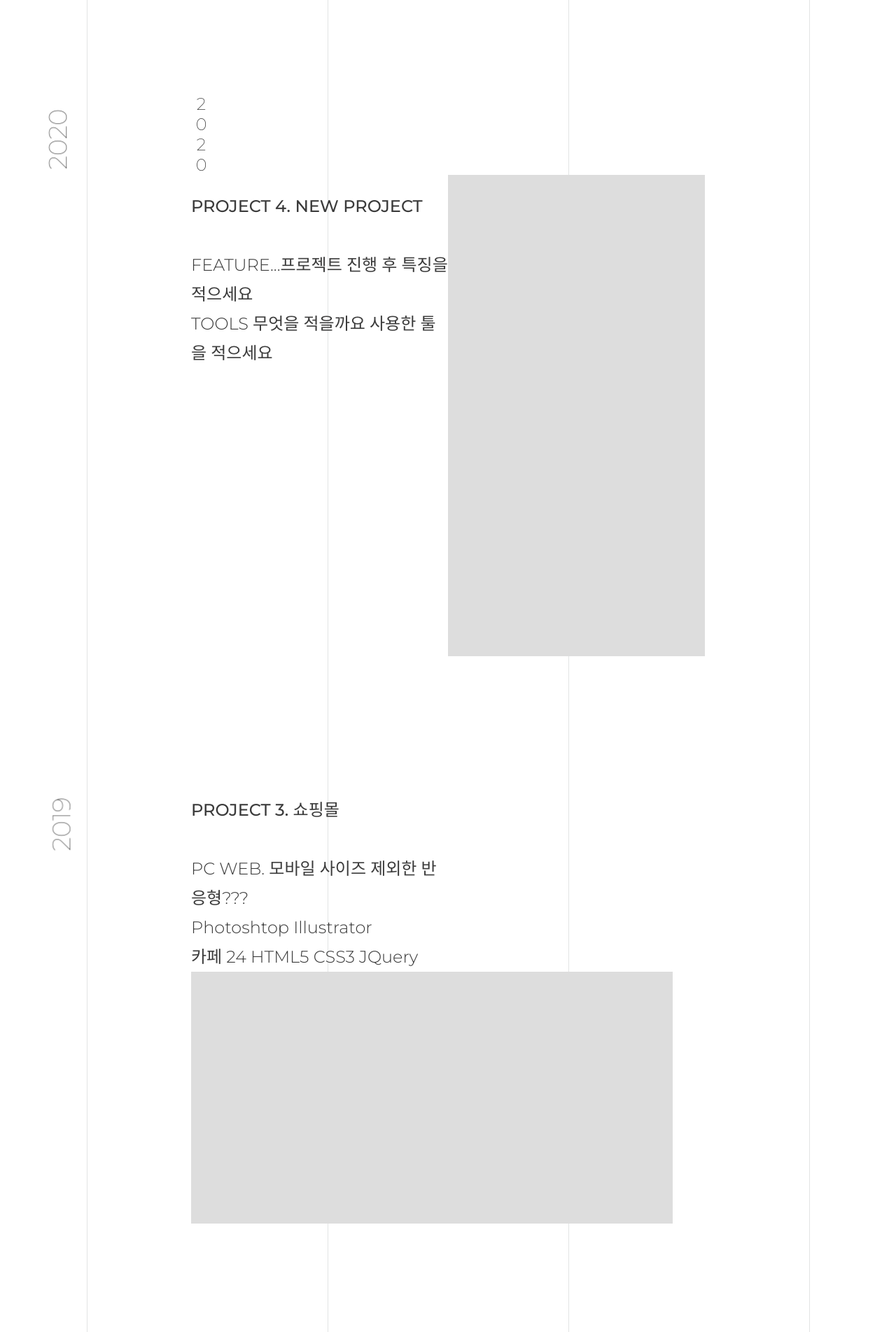
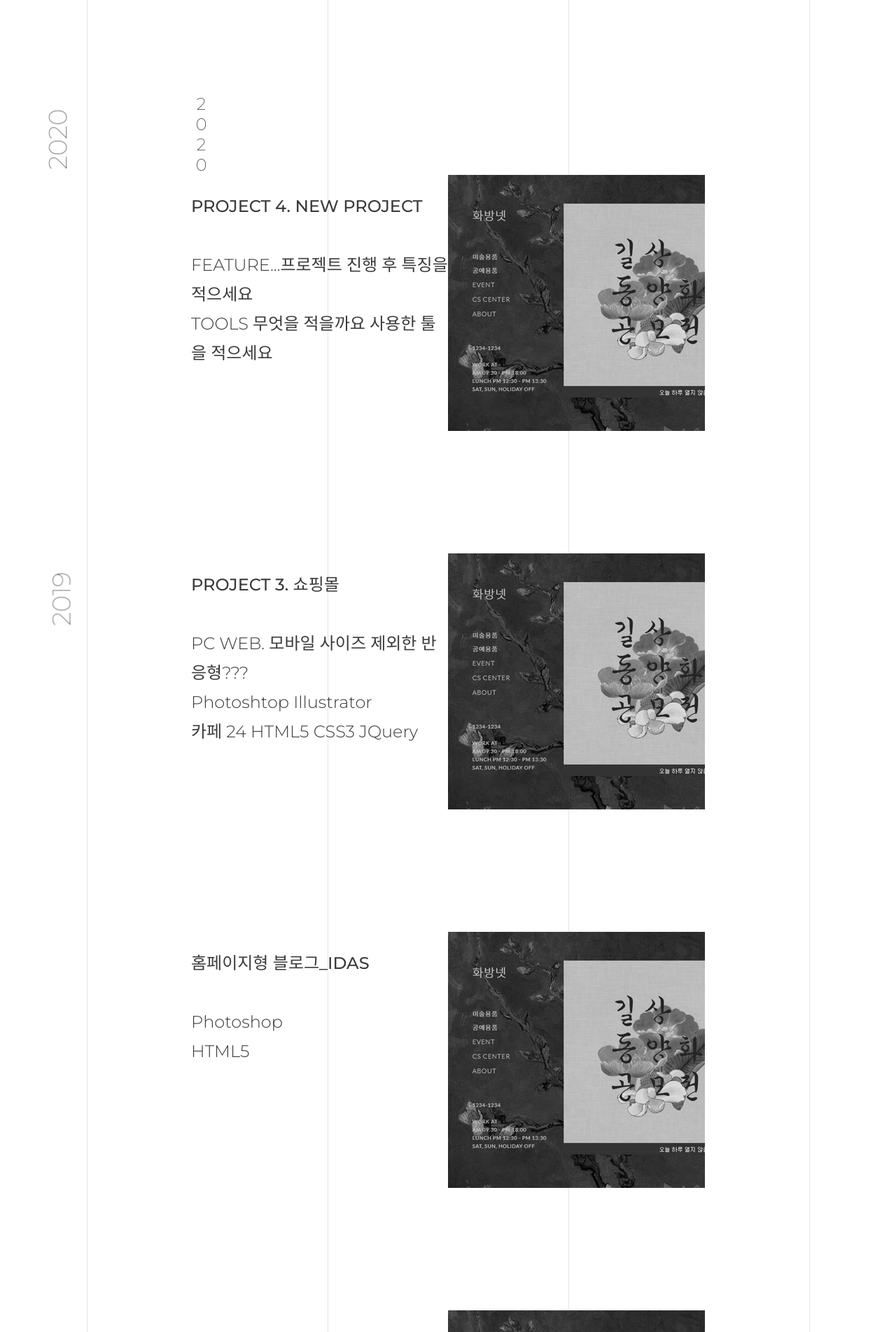
Before and after one commit to H-silver/portfolio_2020, a PHP site: page / in a window 1280 px wide. Shown: the part 1369-3273 px from the top of the page at 70% size. Run offline with PHP 8.4, Linux system fonts and the light colour scheme; some web fonts are replaced.

Commit message:
스크립트 수정

```diff
--- a/css/common.css
+++ b/css/common.css
@@ -148,8 +148,9 @@ h3 {
       line-height: 42px;
    }
 
-   .block { float:left; width:50%; height:688px; background:#ddd; position:relative; overflow:hidden; }
-	   .bg { width:100%; height:100%; background:red; position:absolute; top:0; left:0; transform:translate3d(-100%,-100%,0); transition:all 0.3s; }
+   .block { float:left; width:50%; height:366px; background:url(../img/project3.png); position:relative; overflow:hidden; }
+      .bg { width:100%; height:100%; background:url(../img/project3_h.png); position:absolute; top:0; left:0; transform:translate3d(-100%,-100%,0); transition:all 0.3s; }
+
    /*
    .imgbox {
       width: 50%;
--- a/index.html
+++ b/index.html
@@ -28,7 +28,7 @@
 
 $(document).ready(function() {
    var mouse = {},
-      $block = $('.imgbox .block'),
+      $block = $('#container .block'),
       startFlag = false;
 
    $(document).on('mousemove', function(e) {
@@ -188,7 +188,7 @@ $(document).ready(function() {
         <!--컨테이너 틀은 가능하면 같은형식으로-->
         <div class="project">
             <h2>PROJECT</h2>
-            <div class="contbox imgbox">
+            <div class="contbox">
                     <div class="year">2020</div>
                     <div class="test">2020</div>
                     <div class="txtbox">
@@ -209,8 +209,8 @@ $(document).ready(function() {
                         Photoshtop  Illustrator <br>
                         카페 24  HTML5  CSS3   JQuery</p>
                 </div>
-                <div class="imgbox">
-                    <img src="./img/project4.png" alt="프로젝트4">
+                <div class="block">
+                    <div class="bg"></div>
                 </div>
                 <hr>
             </div>
@@ -220,8 +220,8 @@ $(document).ready(function() {
                     <p>Photoshop <br>
                         HTML5</p>
                 </div>
-                <div class="imgbox">
-                    <img src="./img/project4.png" alt="프로젝트4">
+                <div class="block">
+                    <div class="bg bg1"></div>
                 </div>
                 <hr>
             </div>
@@ -232,8 +232,8 @@ $(document).ready(function() {
                         Photoshtop  Illustrator<br>
                         HTML5  CSS3   JQuery</p>
                 </div>
-                <div class="imgbox">
-                    <img src="./img/project4.png" alt="프로젝트4">
+                <div class="block">
+                    <div class="bg bg2"></div>
                 </div>
                 <hr>
             </div>
@@ -244,8 +244,8 @@ $(document).ready(function() {
                     <p>Photoshtop  Illustrator<br>
                         HTML5  CSS3   JQuery</p>
                 </div>
-                <div class="imgbox">
-                    <img src="./img/project4.png" alt="프로젝트4">
+                <div class="block">
+                    <div class="bg"></div>
                 </div>
                 <hr>
             </div>
```
Also changed, not shown: README.md, img/project3.png (added), img/project3_h.png (added).
